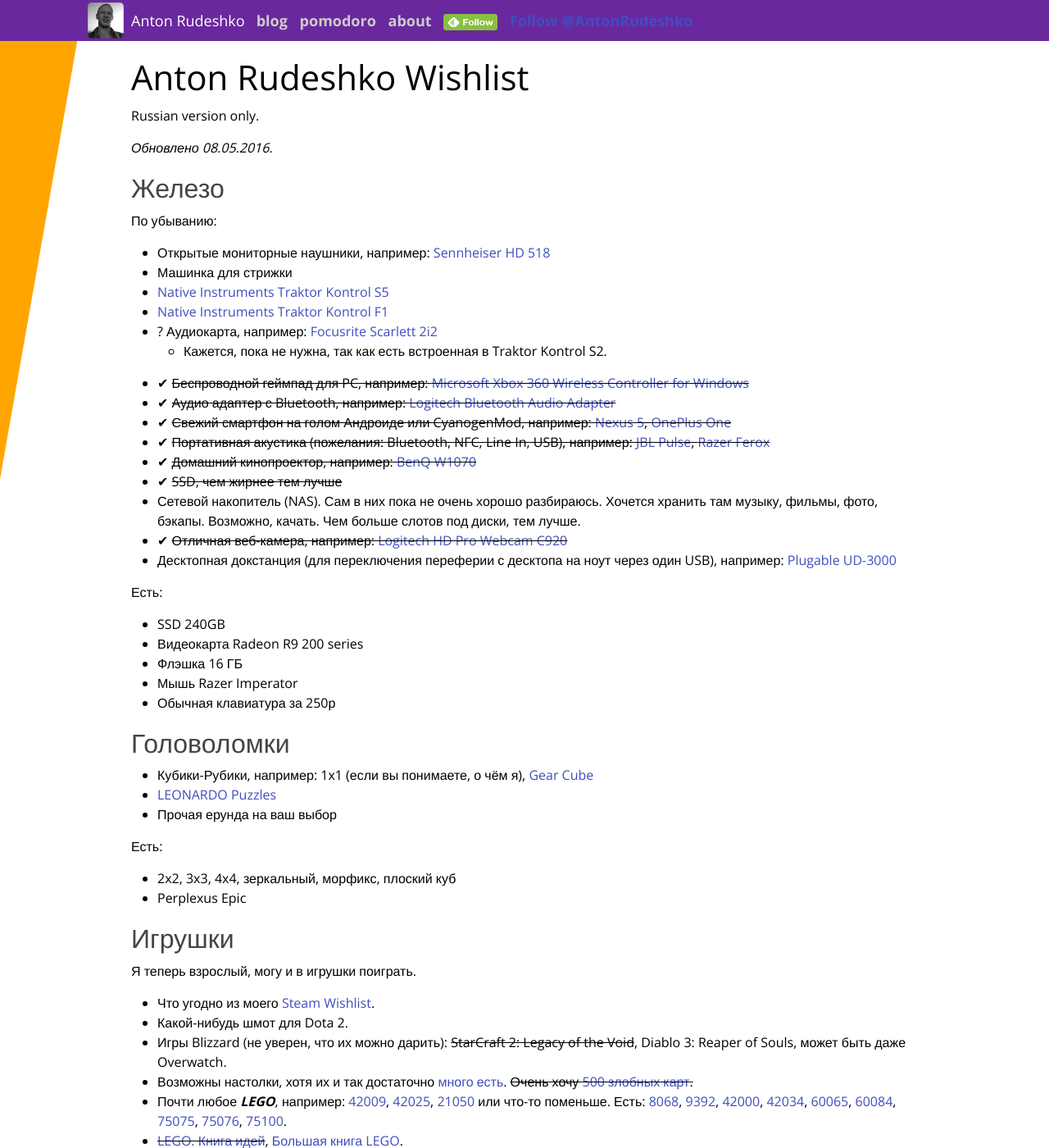
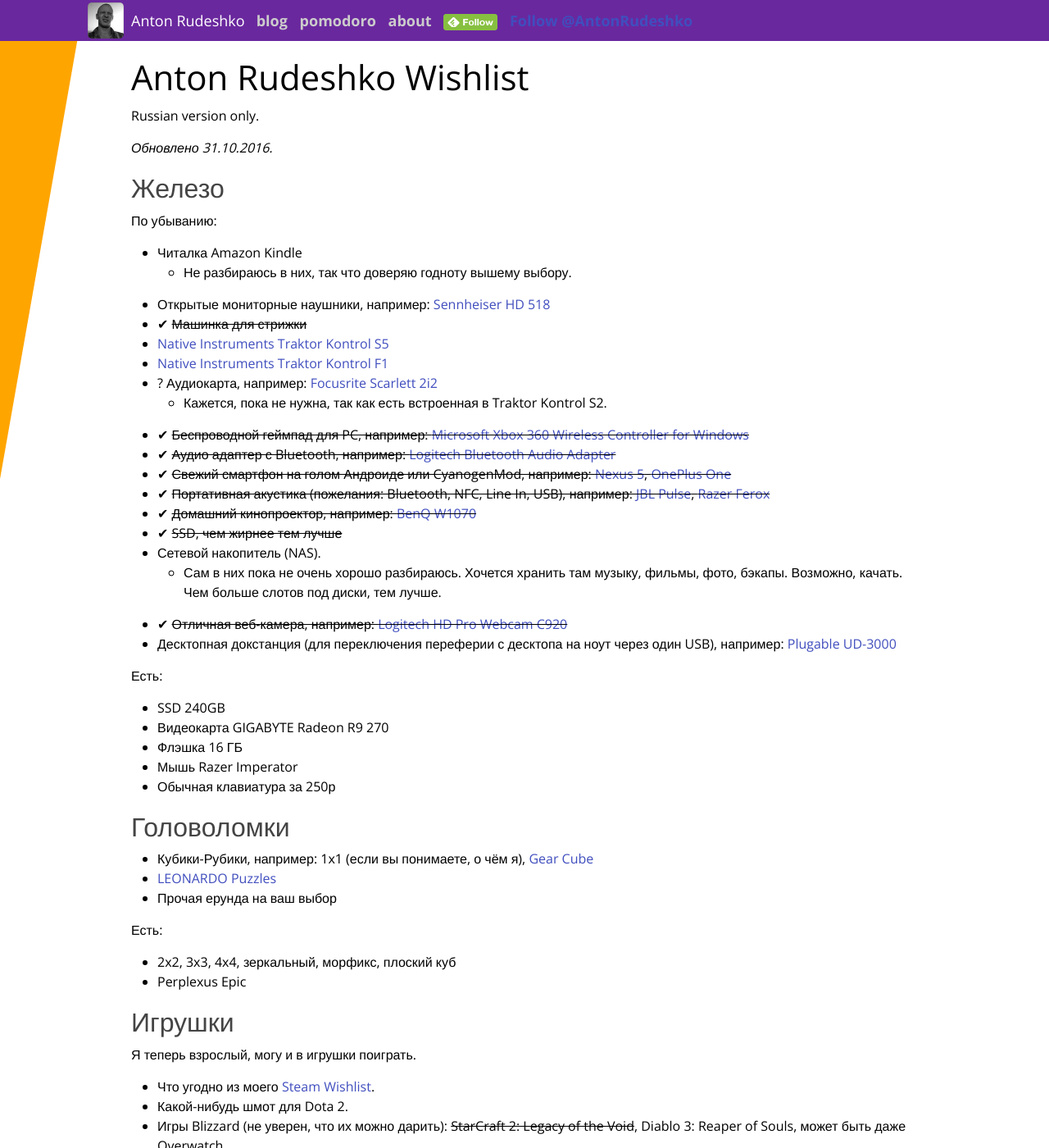
Before and after one commit to anton-rudeshko/anton-rudeshko.github.io, a Jekyll site: the page built from wishlist/index.md, in a window 1280 px wide and 1400 px high. Shown: the whole window at 82% size. Built offline with Jekyll 4.4.1, drawn with Linux system fonts in a browser that asks for light colours; comment, search, counter and statistics services are not loaded; some of the changed text lies outside the part shown.

Commit message:
Update index.md

```diff
--- a/wishlist/index.md
+++ b/wishlist/index.md
@@ -7,17 +7,19 @@ title: Anton Rudeshko Wishlist
 
 Russian version only.
 
-*Обновлено 08.05.2016.*
+*Обновлено 31.10.2016.*
 
 ## Железо
 
 По убыванию:
 
+  * Читалка Amazon Kindle
+    * Не разбираюсь в них, так что доверяю годноту вышему выбору.
   * Открытые мониторные наушники, например: [Sennheiser HD 518][hd-518]
-  * Машинка для стрижки
+  * ✔ <del>Машинка для стрижки</del>
   * [Native Instruments Traktor Kontrol S5][ni-kontrol-s5]
   * [Native Instruments Traktor Kontrol F1][ni-kontrol-f1]
-  * ? Аудиокарта, например: [Focusrite Scarlett 2i2](http://market.yandex.ru/model.xml?modelid=7754997&hid=91027)
+  * ? Аудиокарта, например: [Focusrite Scarlett 2i2][audiocard]
     * Кажется, пока не нужна, так как есть встроенная в Traktor Kontrol S2.
   * ✔ <del>Беспроводной геймпад для PC, например: [Microsoft Xbox 360 Wireless Controller for Windows](http://market.yandex.ru/model.xml?modelid=6157885&hid=91117)</del>
   * ✔ <del>Аудио адаптер с Bluetooth, например: [Logitech Bluetooth Audio Adapter](http://www.ulmart.ru/goods/872447)</del>
@@ -25,18 +27,21 @@ Russian version only.
   * ✔ <del>Портативная акустика (пожелания: Bluetooth, NFC, Line In, USB), например: [JBL Pulse](http://market.yandex.ru/model.xml?modelid=10580942&hid=2724669), [Razer Ferox](http://market.yandex.ru/model.xml?modelid=7332865&hid=2724669)</del>
   * ✔ <del>Домашний кинопроектор, например: [BenQ W1070](hhttp://market.yandex.ru/product/8517332)</del>
   * ✔ <del>SSD, чем жирнее тем лучше</del>
-  * Сетевой накопитель (NAS). Сам в них пока не очень хорошо разбираюсь. Хочется хранить там музыку, фильмы, фото, бэкапы. Возможно, качать. Чем больше слотов под диски, тем лучше.
-  * ✔ <del>Отличная веб-камера, например: [Logitech HD Pro Webcam C920](http://market.yandex.ru/model.xml?modelid=7878358&hid=4684840)</del>
+  * Сетевой накопитель (NAS).
+    * Сам в них пока не очень хорошо разбираюсь. Хочется хранить там музыку, фильмы, фото, бэкапы. Возможно, качать. Чем больше слотов под диски, тем лучше.
+  * ✔ <del>Отличная веб-камера, например: [Logitech HD Pro Webcam C920][webcam]</del>
   * Десктопная докстанция (для переключения переферии с десктопа на ноут через один USB), например: [Plugable UD-3000](http://www.amazon.com/Plugable-UD-3000-Universal-2048x1152-Ethernet/dp/B008N06I2I)
 
 [hd-518]: https://market.yandex.ru/product/6516805
 [ni-kontrol-s5]: http://www.native-instruments.com/en/products/traktor/dj-controllers/traktor-kontrol-s5/
 [ni-kontrol-f1]: http://www.native-instruments.com/en/products/traktor/dj-controllers/traktor-kontrol-f1/
+[audiocard]: http://market.yandex.ru/model.xml?modelid=7754997&hid=91027
+[webcam]: http://market.yandex.ru/model.xml?modelid=7878358&hid=4684840
 
 Есть:
 
   * SSD 240GB
-  * Видеокарта Radeon R9 200 series
+  * Видеокарта GIGABYTE Radeon R9 270
   * Флэшка 16 ГБ
   * Мышь Razer Imperator
   * Обычная клавиатура за 250р
```
Also changed, not shown: other parts of wishlist/index.md (+3 -1 lines).
